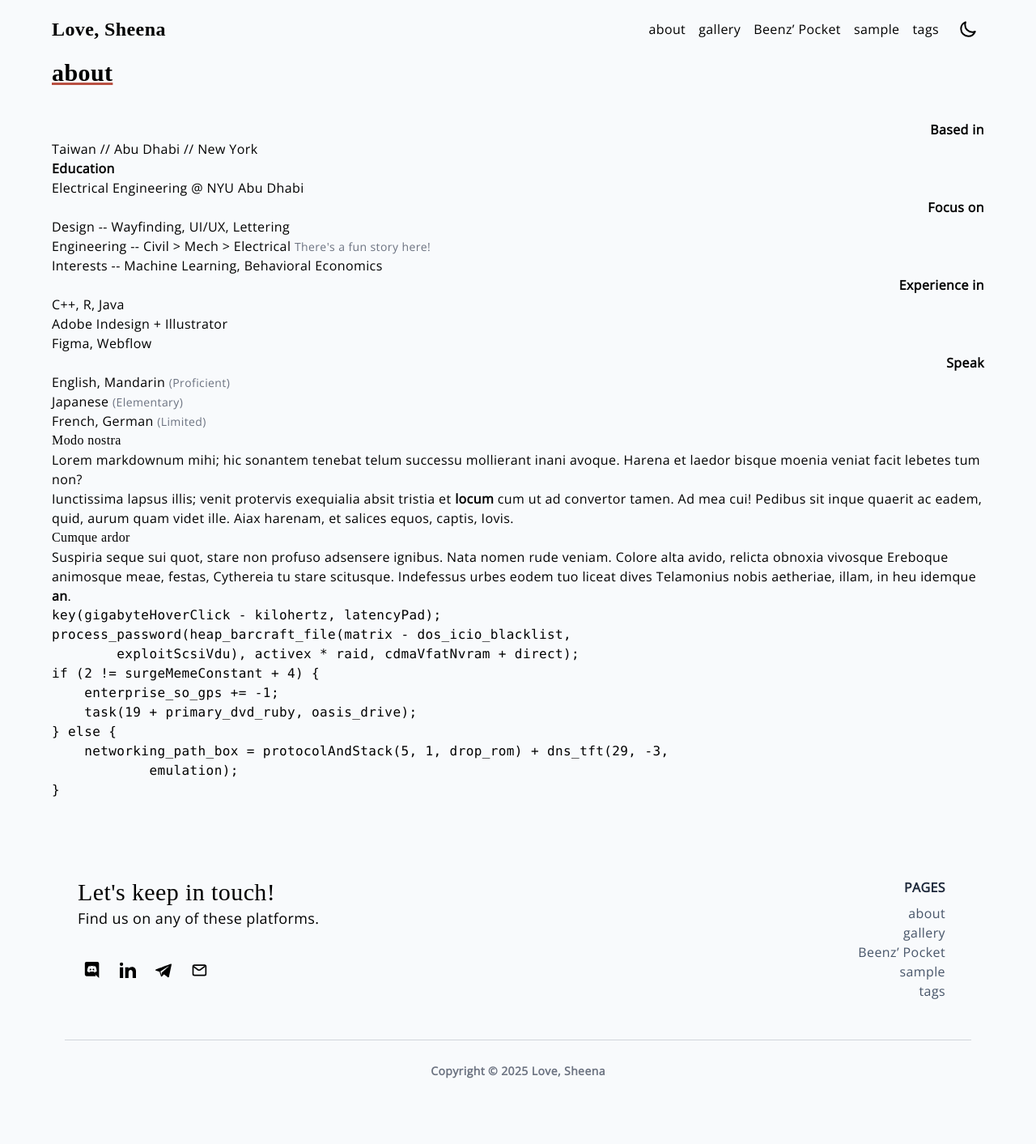
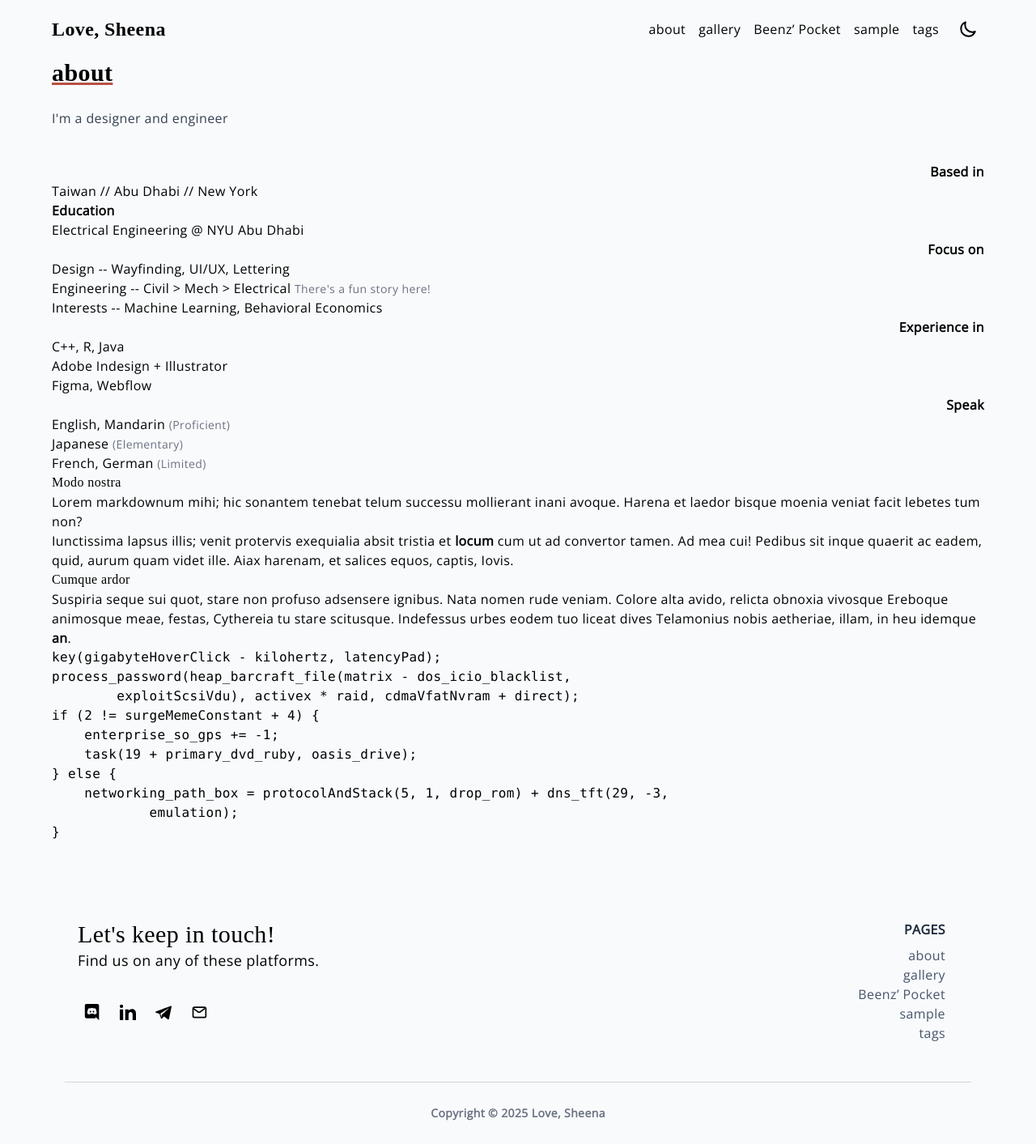
Before and after one commit to beenzpaste/beenzpaste.github.io, a Jekyll site: the page built from about.md, in a window 1280 px wide. Shown: the whole page at 81% size. Built offline with Jekyll 4.4.1, drawn with Linux system fonts in a browser that asks for light colours; before the commit the page ends 1361 px from its top, so only the background shows below that.

Commit message:
Update about.md

```diff
--- a/about.md
+++ b/about.md
@@ -1,6 +1,8 @@
 ---
 layout: about
 title: about
+intro: >
+  I'm a designer and engineer
 ---
 
 <div class="text-right font-bold">Based in</div>
```
